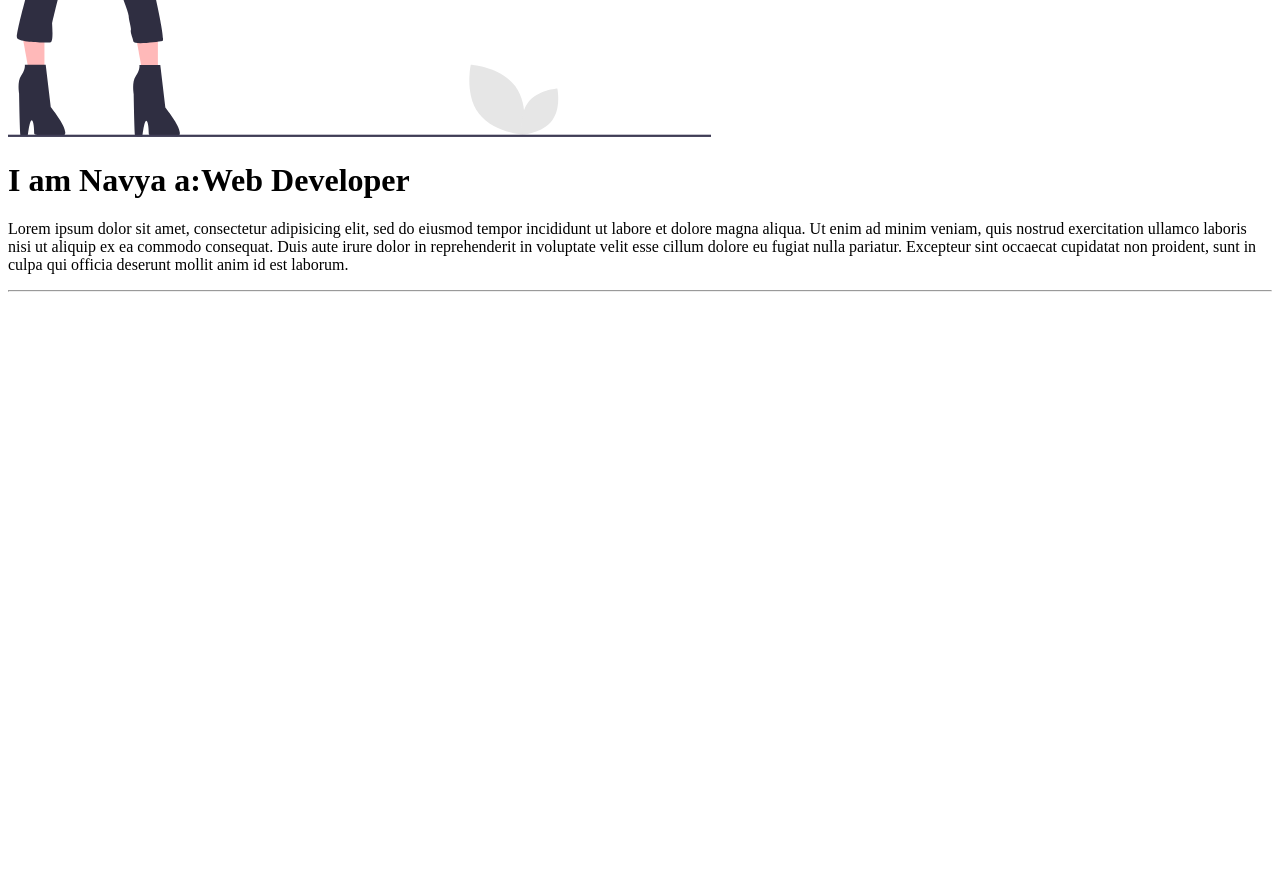
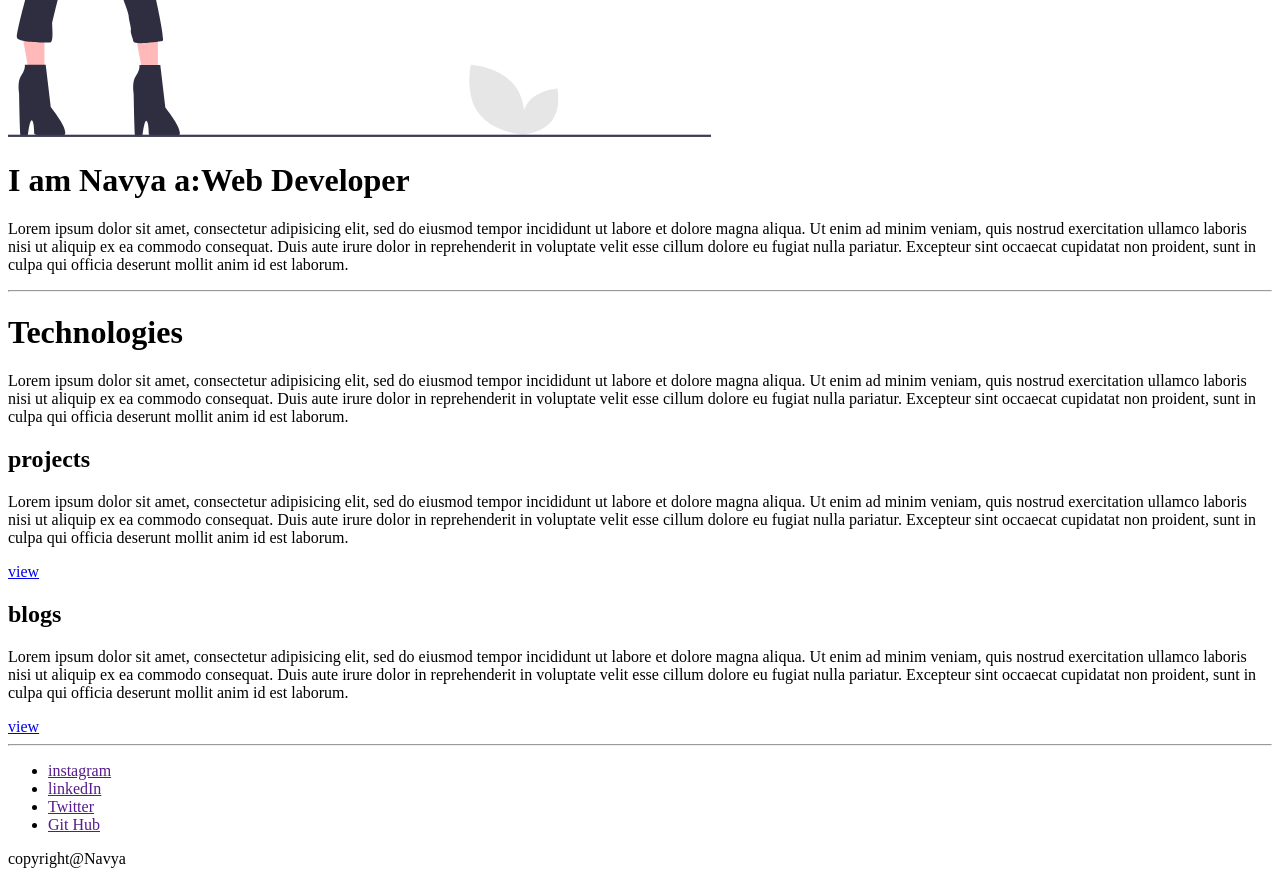
Before and after one commit to NavyaAg/navyaAgarwal-portfolio, a plain HTML site: page index.html in a window 1280 px wide. Shown: the part 570-1454 px from the top of the page. Before the commit the page ends 870 px from the top, so only its background shows below. Drawn offline with Linux system fonts and the light colour scheme; files that its build step writes are made by us from their sources.

Commit message:
docs:html for home page

```diff
--- a/index.html
+++ b/index.html
@@ -25,7 +25,44 @@
     <h1>I am Navya a:<span>Web Developer</span></h1>
     <p>Lorem ipsum dolor sit amet, consectetur adipisicing elit, sed do eiusmod tempor incididunt ut labore et dolore magna aliqua. Ut enim ad minim veniam, quis nostrud exercitation ullamco laboris nisi ut aliquip ex ea commodo consequat. Duis aute irure dolor in reprehenderit in voluptate velit esse cillum dolore eu fugiat nulla pariatur. Excepteur sint occaecat cupidatat non proident, sunt in culpa qui officia deserunt mollit anim id est laborum.</p>
   </header>
+  <hr
+  <section>
+    <div class="container container-center">
+      <h1>Technologies</h1>
+  <p>Lorem ipsum dolor sit amet, consectetur adipisicing elit, sed do eiusmod tempor incididunt ut labore et dolore magna aliqua. Ut enim ad minim veniam, quis nostrud exercitation ullamco laboris nisi ut aliquip ex ea commodo consequat. Duis aute irure dolor in reprehenderit in voluptate velit esse cillum dolore eu fugiat nulla pariatur. Excepteur sint occaecat cupidatat non proident, sunt in culpa qui officia deserunt mollit anim id est laborum.</p>
+
+    </div>
+  </section>
+
+  <section>
+    <div class="container container-center">
+      <h1>projects</h1>
+      <p>Lorem ipsum dolor sit amet, consectetur adipisicing elit, sed do eiusmod tempor incididunt ut labore et dolore magna aliqua. Ut enim ad minim veniam, quis nostrud exercitation ullamco laboris nisi ut aliquip ex ea commodo consequat. Duis aute irure dolor in reprehenderit in voluptate velit esse cillum dolore eu fugiat nulla pariatur. Excepteur sint occaecat cupidatat non proident, sunt in culpa qui officia deserunt mollit anim id est laborum.</p>
+<a href="#">view</a>
+
+    </div>
+  </section>
+  <section>
+    <div class="container container-center">
+      <h1>blogs</h1>
+      <p>Lorem ipsum dolor sit amet, consectetur adipisicing elit, sed do eiusmod tempor incididunt ut labore et dolore magna aliqua. Ut enim ad minim veniam, quis nostrud exercitation ullamco laboris nisi ut aliquip ex ea commodo consequat. Duis aute irure dolor in reprehenderit in voluptate velit esse cillum dolore eu fugiat nulla pariatur. Excepteur sint occaecat cupidatat non proident, sunt in culpa qui officia deserunt mollit anim id est laborum.</p>
+<a href="#">view</a>
+    </div>
+  </section>
   <hr>
+  <footer>
+    <div class="icons">
+      <ul>
+
+      <li><a href="">instagram</a></li>
+      <li><a href="">linkedIn</a></li>
+      <li><a href="">Twitter</a></li>
+      <li><a href="">Git Hub</a></li>
+    </ul>
+
+    </div>
+    <p>copyright@Navya</p>
+  </footer>
 </body>
 
 </html>
```
